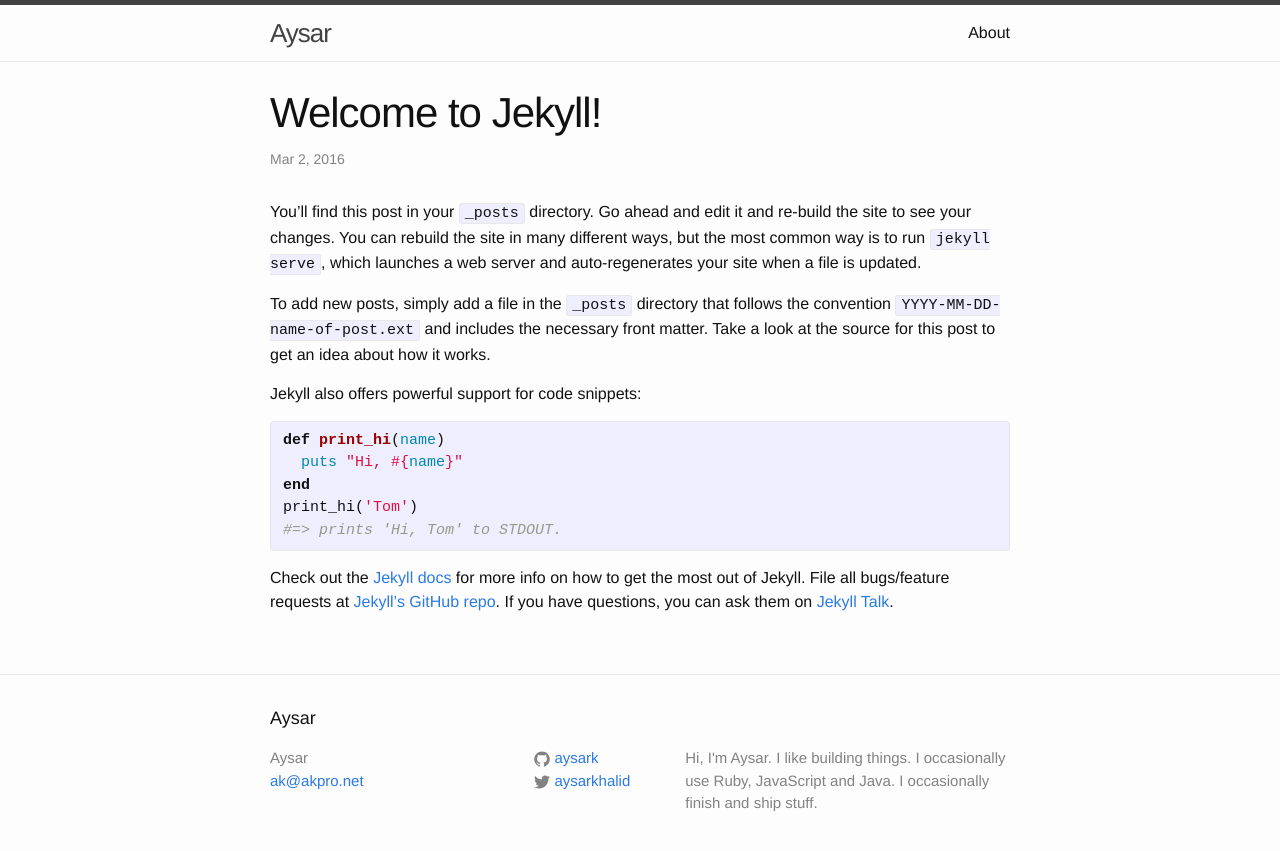
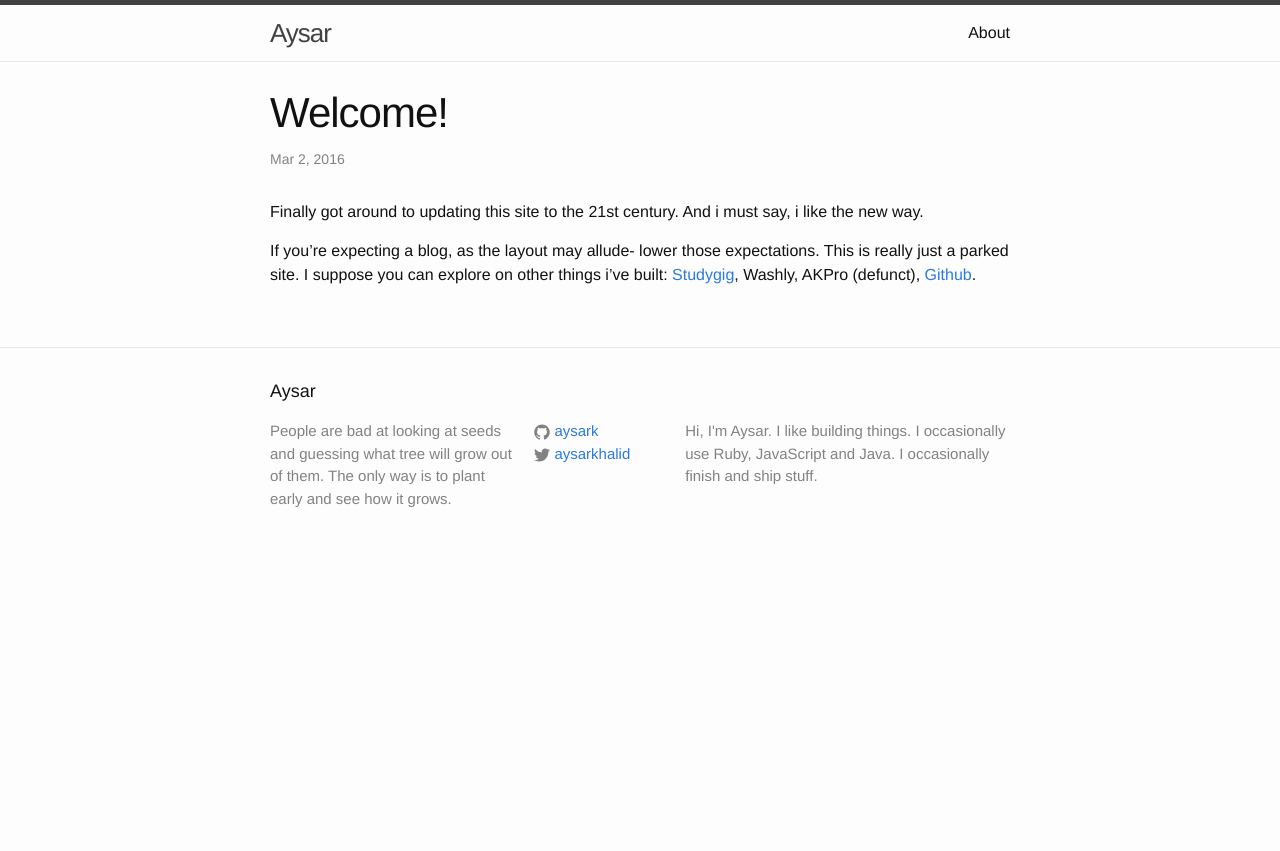
Before and after one commit to aysark/aysark.github.io, a Jekyll site: the page built from _posts/2016-03-02-welcome-to-jekyll.markdown, in a window 1280 px wide. Shown: the top 851 px of the page. Built offline with Jekyll 4.4.1, drawn with Linux system fonts in a browser that asks for light colours.

Commit message:
added content

```diff
--- a/_config.yml
+++ b/_config.yml
@@ -7,7 +7,6 @@
 
 # Site settings
 title: Aysar
-email: ak@akpro.net
 description: > # this means to ignore newlines until "baseurl:"
   Hi, I'm Aysar.  I like building things.  I occasionally use Ruby, JavaScript and Java.
   I occasionally finish and ship stuff.
--- a/_includes/footer.html
+++ b/_includes/footer.html
@@ -7,8 +7,7 @@
     <div class="footer-col-wrapper">
       <div class="footer-col footer-col-1">
         <ul class="contact-list">
-          <li>{{ site.title }}</li>
-          <li><a href="mailto:{{ site.email }}">{{ site.email }}</a></li>
+          <li>People are bad at looking at seeds and guessing what tree will grow out of them.  The only way is to plant early and see how it grows.</li>
         </ul>
       </div>
 
--- a/_posts/2016-03-02-welcome-to-jekyll.markdown
+++ b/_posts/2016-03-02-welcome-to-jekyll.markdown
@@ -1,25 +1,12 @@
 ---
 layout: post
-title:  "Welcome to Jekyll!"
+title:  "Welcome!"
 date:   2016-03-02 14:59:33 -0800
 categories: jekyll update
 ---
-You’ll find this post in your `_posts` directory. Go ahead and edit it and re-build the site to see your changes. You can rebuild the site in many different ways, but the most common way is to run `jekyll serve`, which launches a web server and auto-regenerates your site when a file is updated.
+Finally got around to updating this site to the 21st century.  And i must say, i like the new way.
 
-To add new posts, simply add a file in the `_posts` directory that follows the convention `YYYY-MM-DD-name-of-post.ext` and includes the necessary front matter. Take a look at the source for this post to get an idea about how it works.
+If you're expecting a blog, as the layout may allude- lower those expectations.  This is really just a parked site.  I suppose you can explore on other things i've built: [Studygig][studygig], Washly, AKPro (defunct), [Github][github].
 
-Jekyll also offers powerful support for code snippets:
-
-{% highlight ruby %}
-def print_hi(name)
-  puts "Hi, #{name}"
-end
-print_hi('Tom')
-#=> prints 'Hi, Tom' to STDOUT.
-{% endhighlight %}
-
-Check out the [Jekyll docs][jekyll-docs] for more info on how to get the most out of Jekyll. File all bugs/feature requests at [Jekyll’s GitHub repo][jekyll-gh]. If you have questions, you can ask them on [Jekyll Talk][jekyll-talk].
-
-[jekyll-docs]: http://jekyllrb.com/docs/home
-[jekyll-gh]:   https://github.com/jekyll/jekyll
-[jekyll-talk]: https://talk.jekyllrb.com/
+[studygig]:   http://studygig.com
+[github]:   https://github.com/aysark
```
